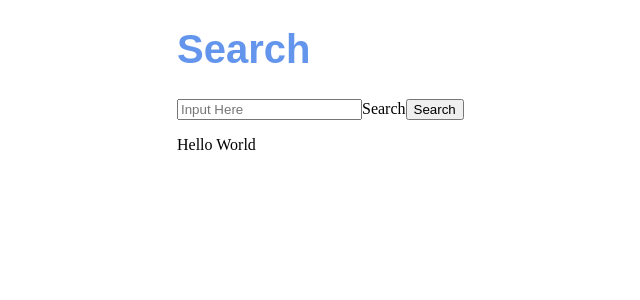
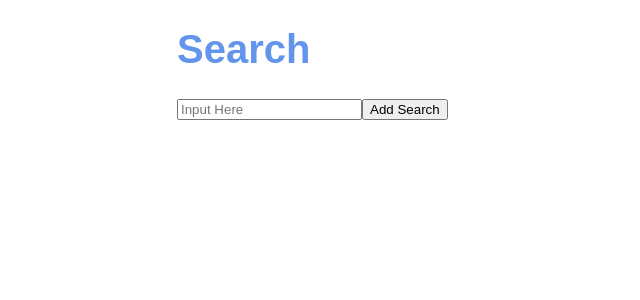
Before and after one commit to Ravmyster1121/Trees-N-Stuff, an Angular app: page / in a window 1280 px wide. Shown: the top 300 px of the page, without its empty margins (263-903 px from the left). Built offline with nearby package versions, Linux system fonts and the light colour scheme.

Commit message:
search box taking in terms input by the user

```diff
--- a/src/app/app.component.html
+++ b/src/app/app.component.html
@@ -3,12 +3,15 @@
     <div class = "form-group">
     <h1 class  = "text-center text-primary">Search</h1>
       <div class = "input-group-prepend">
-        <input type = "text" #userInput class = "form-control" placeholder = "Input Here" name = "userInput" ngModel>
-        <span class = "input-group-text">Search</span>
-        <button class = "searchbtn">Search</button>
+        <input type = "text" #searchTerm class = "form-control" placeholder = "Input Here" name = "userInput" ngModel>
 
-        <p>{{userInput.value}}</p>
-        <p>Hello World</p>
+        <button class = "searchbtn" (click) = "addSearch(searchTerm.value)">Add Search</button>
+
+        <div class = "data">
+            <ul class = "list-instyled">
+                <li *ngFor = "let searchTerm of searchArray">{{searchTerm}}</li>
+            </ul>
+        </div>
       </div>
     </div>
   </form>
--- a/src/app/app.component.ts
+++ b/src/app/app.component.ts
@@ -7,4 +7,12 @@ import { Component } from '@angular/core';
 })
 export class AppComponent {
   title = 'Trees-N-Stuff';
+
+
+  searchArray = [];
+
+  addSearch(value) {
+    this.searchArray.push(value);
+    console.log(this.searchArray);
+  }
 }
```
